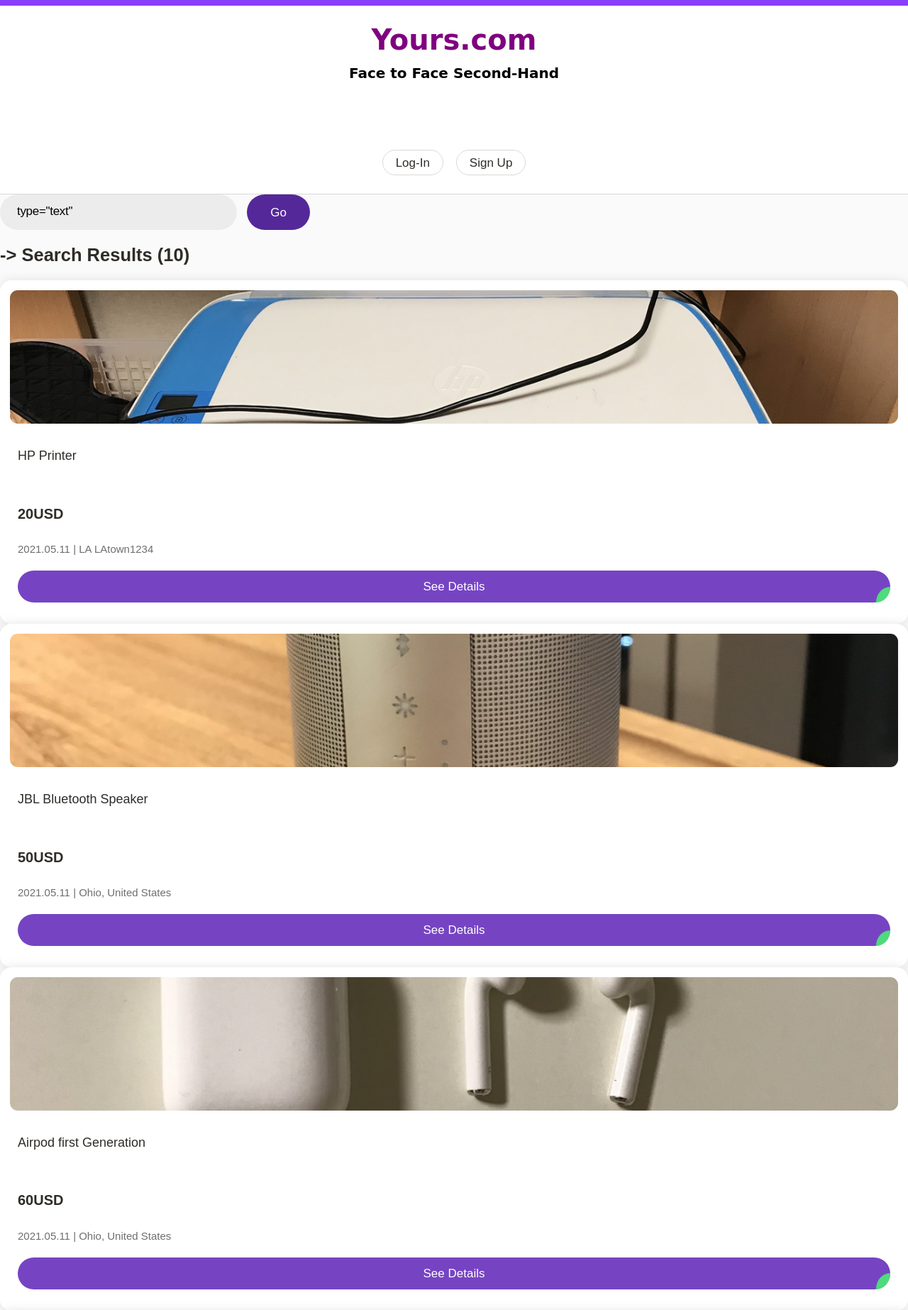
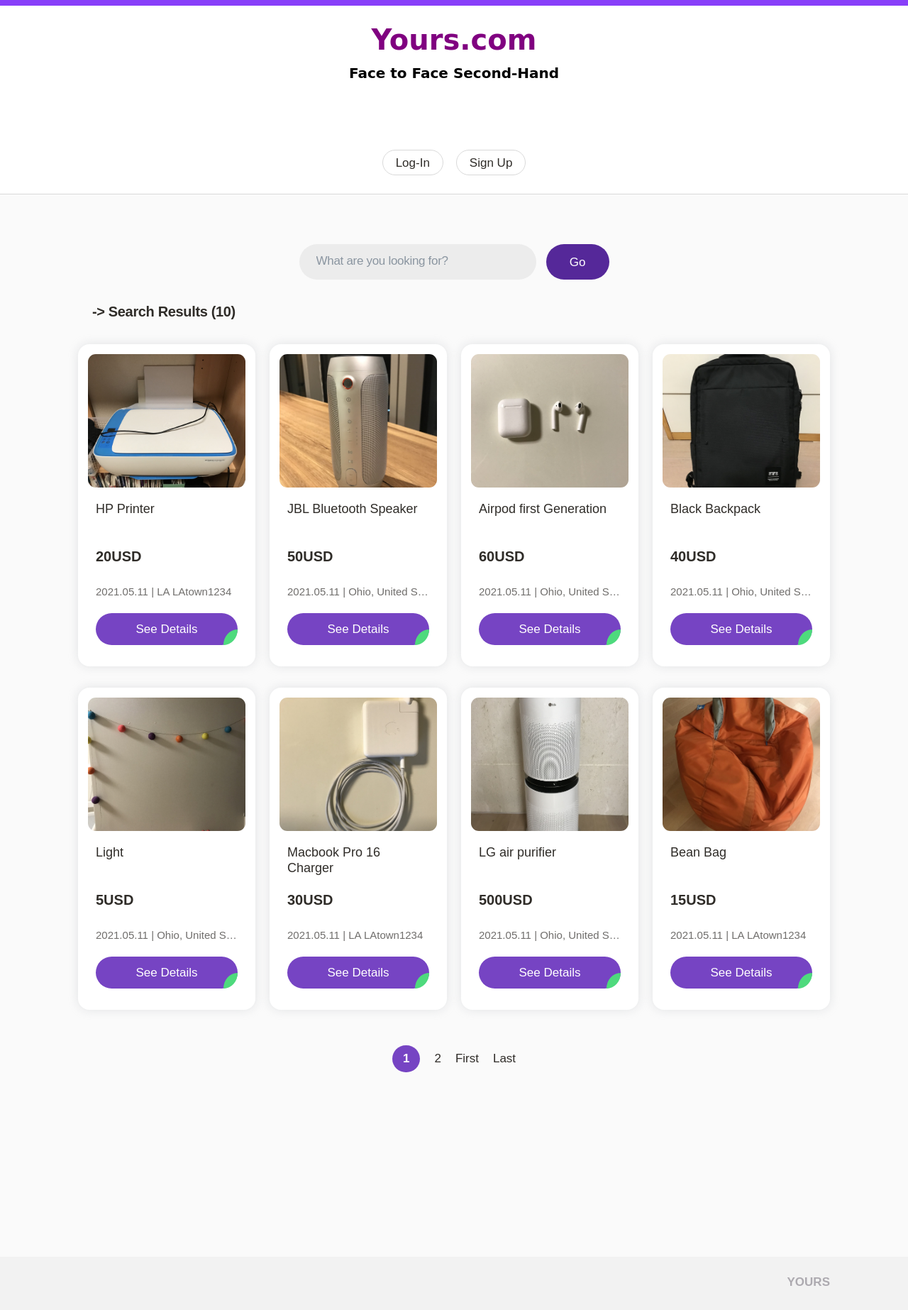
Before and after one commit to jxp6011/Implementation3-G13, a Django app: page /search/ in a window 1280 px wide. Shown: the top 1846 px of the page at 71% size. Run offline with Django 3.2, Linux system fonts and the light colour scheme; data comes from the database, SQL or seed files in the repository; some libraries are stand-ins or nearby versions; some web fonts are replaced.

Commit message:
Update search_results.html

```diff
--- a/yours/templates/yours/search_results.html
+++ b/yours/templates/yours/search_results.html
@@ -3,14 +3,17 @@
 {% load static %}
 
 {% block content %}
-<form class="search-form" action="{% url 'search' %}" method="get">
-    <input class="search-input" name="query" value={{ query }} type="text" placeholder="What are you looking for?" required>
+<div class="post-list search-results">
+  <form class="search-form" action="{% url 'search' %}" method="get">
+    <input class="search-input" name="query" value="{{ query }}" type="text" placeholder="What are you looking for?" required>
     <button class="yours-button darkpurple" type="submit">Go</button>
   </form>
   <div class="header">
     <h2><span class="query">{{ query }}</span> -> Search Results ({{ paginator.count }})</h2>
   </div>
-  {% include 'components/post_list.html' with posts=search_results empty_message="No Search Results :(" %}
+
+  {% include 'components/post_list.html' with posts=search_results empty_message="No Search Results within 5 km of your location :(" %}
+
   {% if is_paginated %}
     {% include 'components/pagination.html' with page_obj=page_obj %}
   {% endif %}
```
